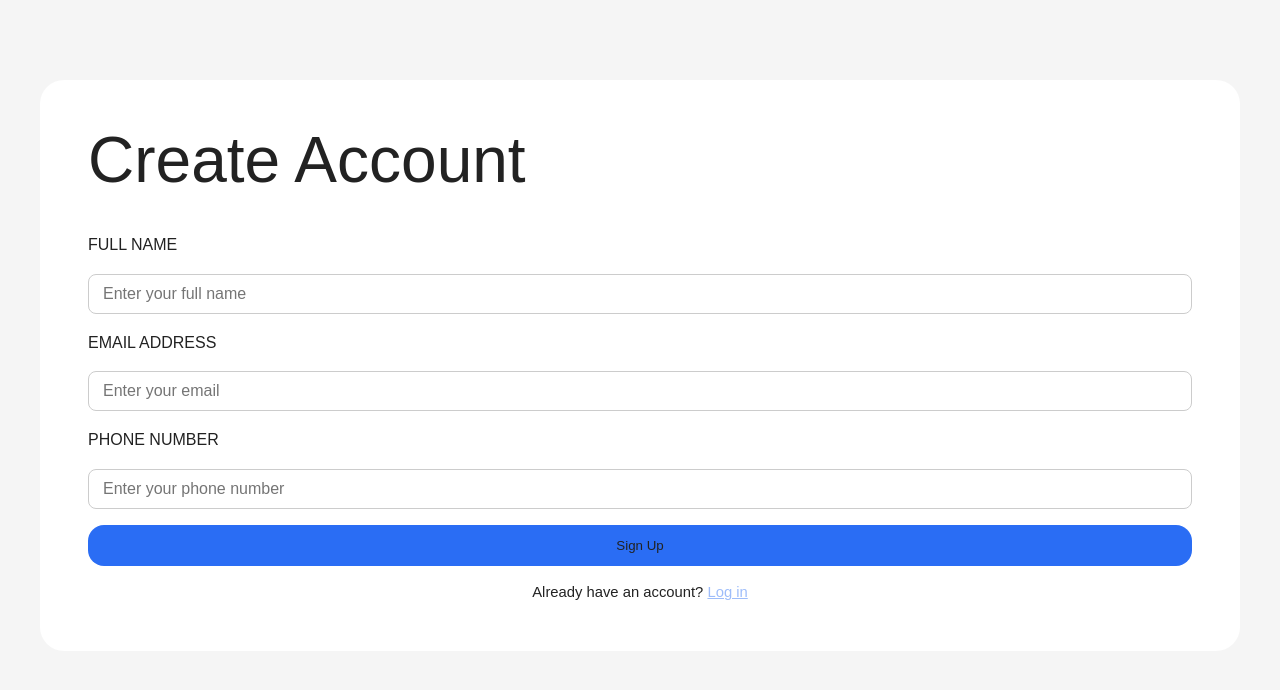
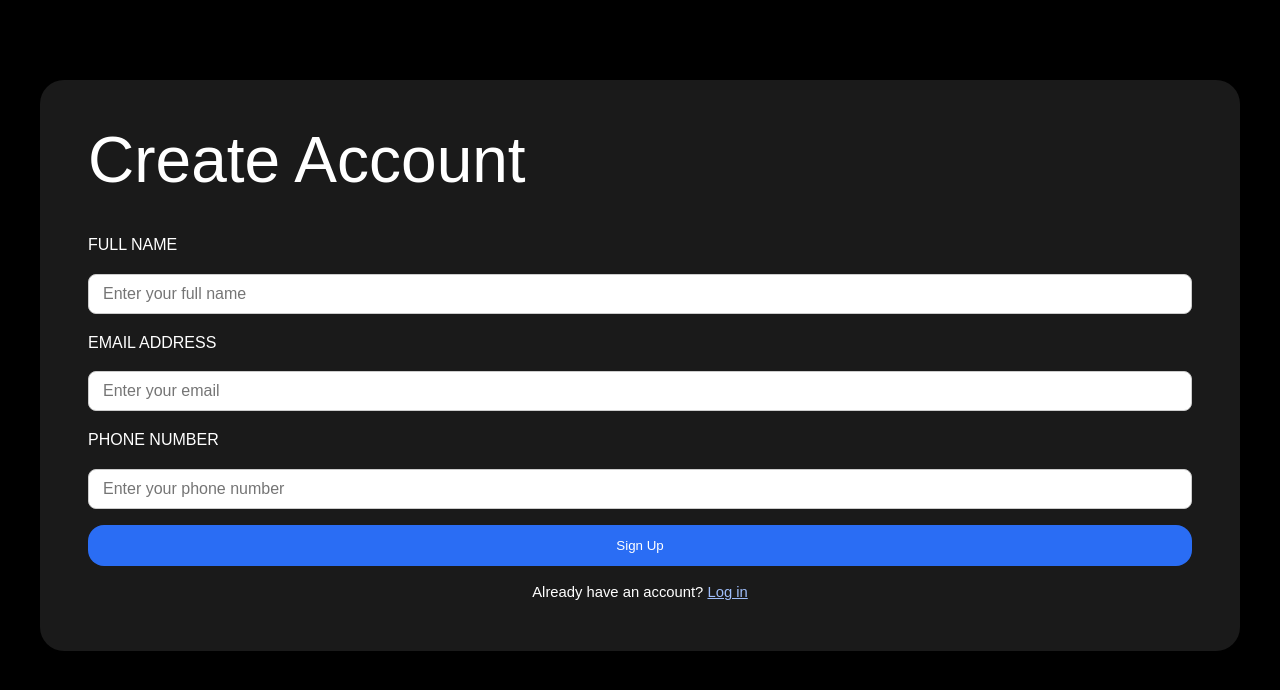
Before and after one commit to Reign4ever/django-app, a Django app: page /api/ in a window 1280 px wide. Shown: the top 690 px of the page. Run offline with Django 5.2, Linux system fonts and the light colour scheme; parts of the project's set-up code (start-up, migrations or seed data) failed here and were passed over; some web fonts are replaced.

Commit message:
Update color scheme to dark mode

```diff
--- a/django_app/api/templates/index.html
+++ b/django_app/api/templates/index.html
@@ -11,10 +11,10 @@
 <style>
     /* CSS Variables */
     :root {
-        --surface-0: #f5f5f5;
-        --surface-1: #ffffff;
+        --surface-0: #000000;
+        --surface-1: #1a1a1a;
         --accent: hsl(220, 90%, 56%);
-        --text-1: #222222;
+        --text-1: #ffffff;
     }
 
     * {
```
